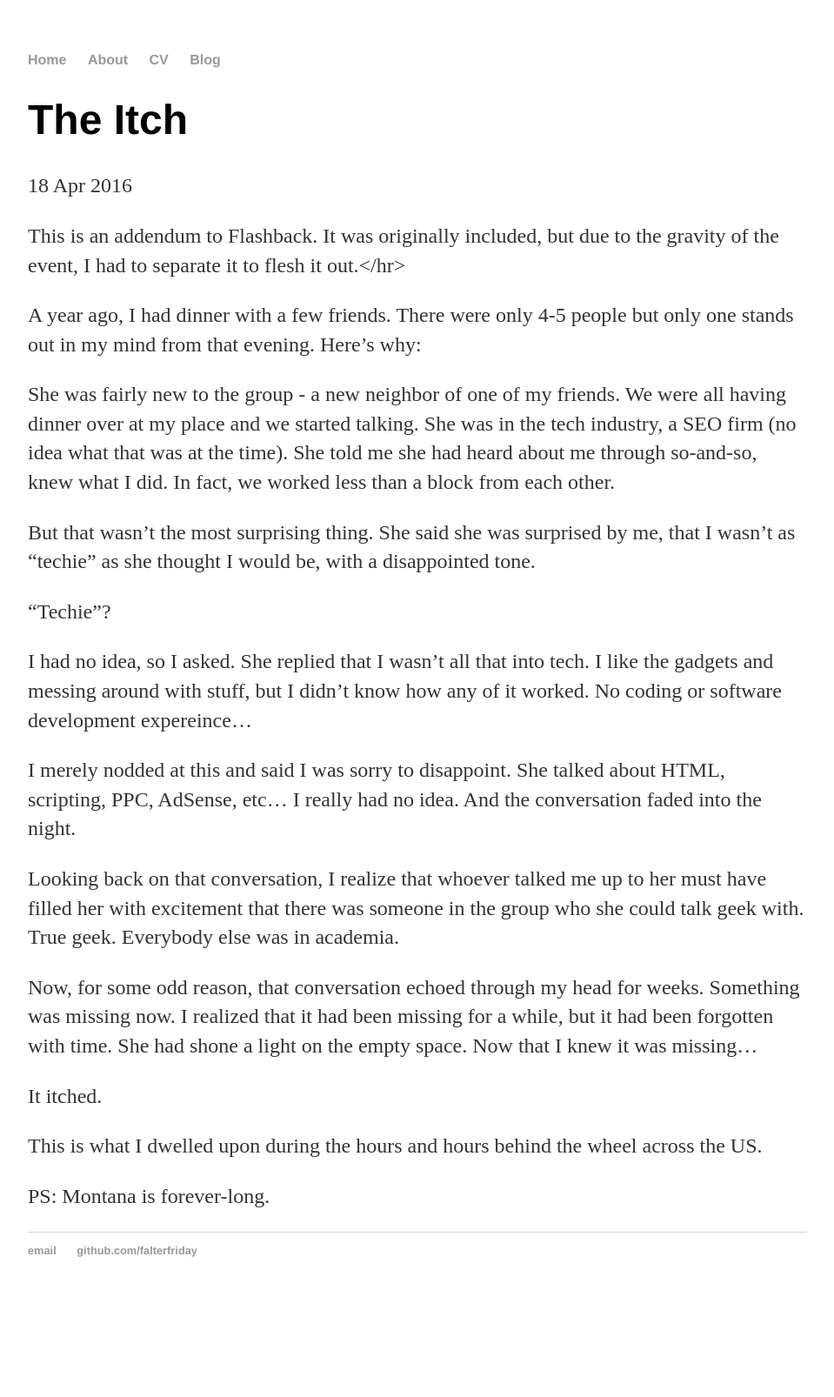
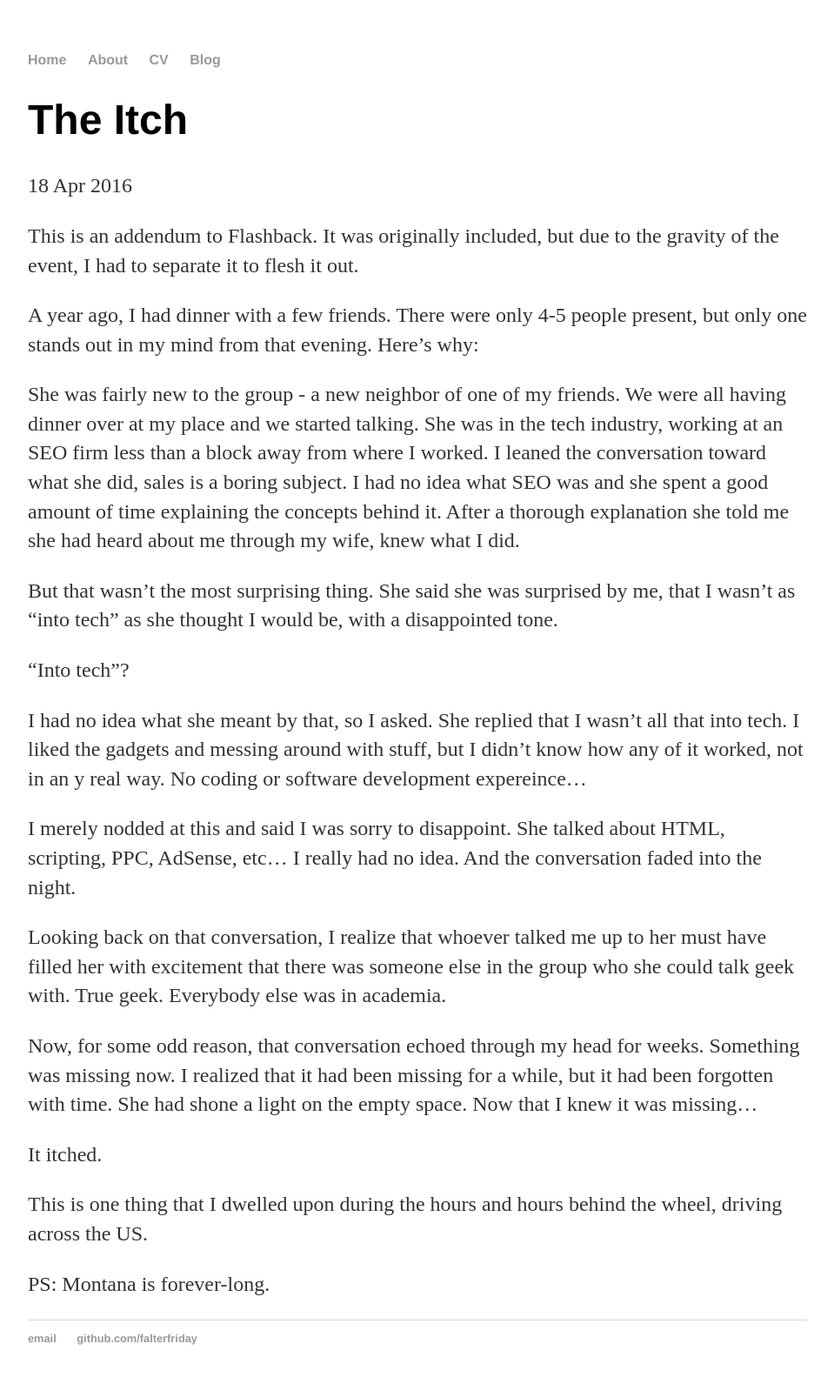
Before and after one commit to falterfriday/blog, a Jekyll site: the page built from _posts/2016-04-18-The-Itch.md, in a window 1280 px wide. Shown: the whole page at 87% size, without its empty margins (160-1119 px from the left). Built offline with Jekyll 4.4.1, drawn with Linux system fonts in a browser that asks for light colours; before the commit the page ends 1505 px from its top, so only the background shows below that.

Commit message:
Update 2016-04-18-The-Itch.md

```diff
--- a/_posts/2016-04-18-The-Itch.md
+++ b/_posts/2016-04-18-The-Itch.md
@@ -4,21 +4,22 @@ title: "The Itch"
 date: 2016-04-18
 ---
 
-This is an addendum to Flashback. It was originally included, but due to the gravity of the event, I had to separate it to flesh it out.</hr>
+This is an addendum to Flashback. It was originally included, but due to the gravity of the event, I had to separate it to flesh it out.
 
-A year ago, I had dinner with a few friends. There were only 4-5 people but only one stands out in my mind from that evening. Here's why:
 
-She was fairly new to the group - a new neighbor of one of my friends. We were all having dinner over at my place and we started talking. She was in the tech industry, a SEO firm (no idea what that was at the time). She told me she had heard about me through so-and-so, knew what I did. In fact, we worked less than a block from each other.
+A year ago, I had dinner with a few friends. There were only 4-5 people present, but only one stands out in my mind from that evening. Here's why:
 
-But that wasn't the most surprising thing. She said she was surprised by me, that I wasn't as "techie" as she thought I would be, with  a disappointed tone.
+She was fairly new to the group - a new neighbor of one of my friends. We were all having dinner over at my place and we started talking. She was in the tech industry, working at an SEO firm less than a block away from where I worked. I leaned the conversation toward what she did, sales is a boring subject. I had no idea what SEO was and she spent a good amount of time explaining the concepts behind it. After a thorough explanation she told me she had heard about me through my wife, knew what I did.
 
-"Techie"?
+But that wasn't the most surprising thing. She said she was surprised by me, that I wasn't as "into tech" as she thought I would be, with a disappointed tone.
 
-I had no idea, so I asked. She replied that I wasn't all that into tech. I like the gadgets and messing around with stuff, but I didn't know how any of it worked. No coding or software development expereince...
+"Into tech"?
+
+I had no idea what she meant by that, so I asked. She replied that I wasn't all that into tech. I liked the gadgets and messing around with stuff, but I didn't know how any of it worked, not in an y real way. No coding or software development expereince...
 
 I merely nodded at this and said I was sorry to disappoint. She talked about HTML, scripting, PPC, AdSense, etc... I really had no idea. And the conversation faded into the night.
 
-Looking back on that conversation, I realize that whoever talked me up to her must have filled her with excitement that there was someone in the group who she could talk geek with. True geek. Everybody else was in academia.
+Looking back on that conversation, I realize that whoever talked me up to her must have filled her with excitement that there was someone else in the group who she could talk geek with. True geek. Everybody else was in academia.
 
 Now, for some odd reason, that conversation echoed through my head for weeks. Something was missing now. I realized that it had been missing for a while, but it had been forgotten with time. She had shone a light on the empty space. Now that I knew it was missing...
 
@@ -26,7 +27,7 @@ It itched.
 
 
 
-This is what I dwelled upon during the hours and hours behind the wheel across the US.
+This is one thing that I dwelled upon during the hours and hours behind the wheel, driving across the US.
 
 
 
```
